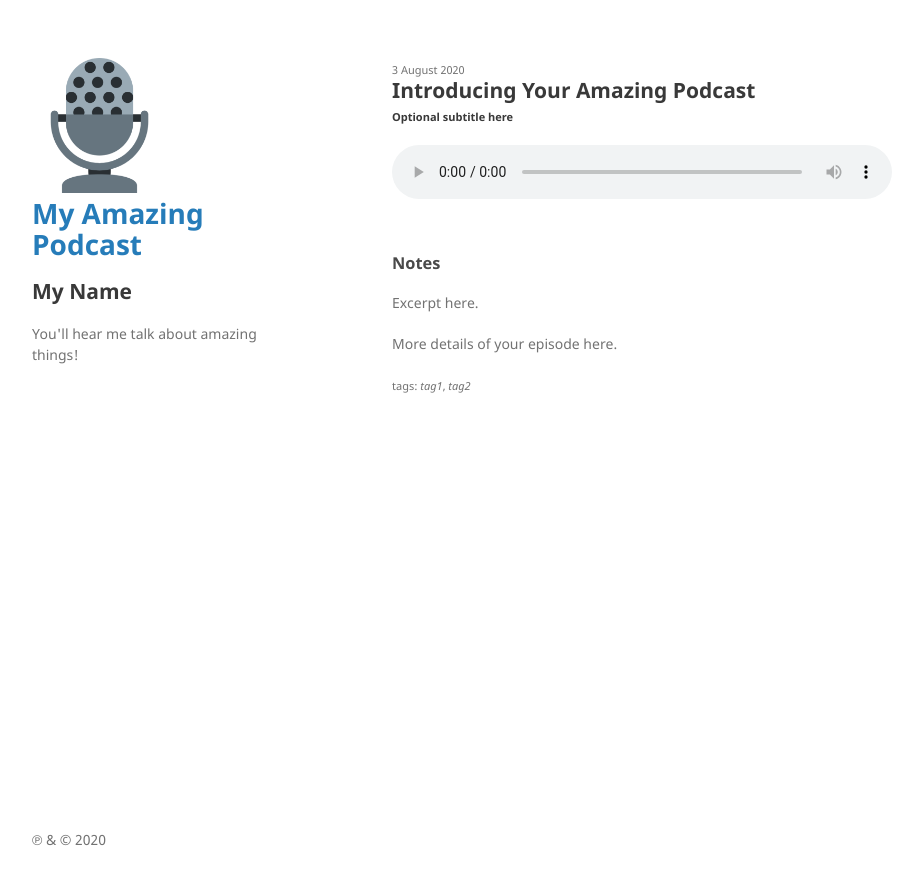
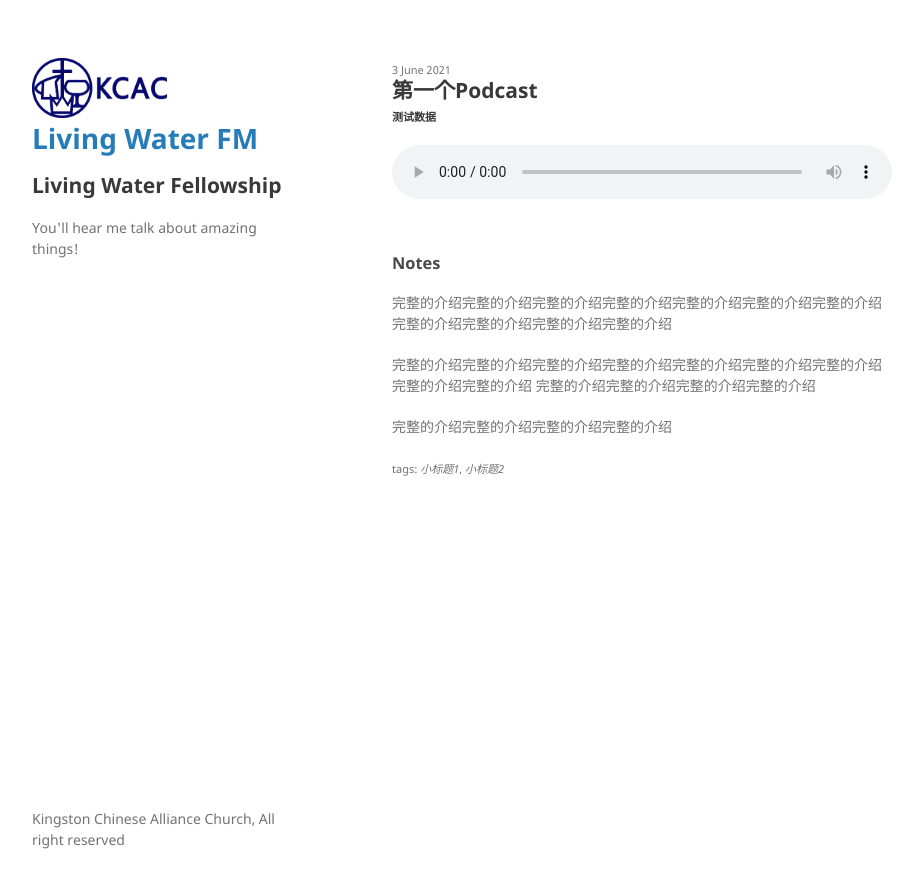
Before and after one commit to KCAC-Kingston/livingwaterfm, a Jekyll site: the page built from _posts/2020-08-03-intro.markdown, in a window 1280 px wide. Shown: the top 888 px of the page, without its empty margins (178-1101 px from the left). Built offline with Jekyll 4.4.1, drawn with Linux system fonts in a browser that asks for light colours.

Commit message:
testbuild

```diff
--- a/_config.yml
+++ b/_config.yml
@@ -1,16 +1,11 @@
-title: My Amazing Podcast
+title: Living Water FM
 description: You'll hear me talk about amazing things!
-author: My Name
-email: my@email.com
+author: Living Water Fellowship
+email: kcackingston@gmail.com
 lang: en-us
-copyright: "&#x2117; &amp; &#xA9; 2020"
-logo: /assets/img/logo.png
-# baseurl: "" # the subpath of your site, e.g. /blog
-# url: "" # the base hostname & protocol for your site, e.g. http://example.com
+copyright: Kingston Chinese Alliance Church, All right reserved
+logo: /assets/img/kcacLogo.png
 
-# Exclude from processing.
-# The following items will not be processed, by default. Create a custom list
-# to override the default setting.
 exclude:
   - Gemfile
   - Gemfile.lock
--- a/_posts/2020-08-03-intro.markdown
+++ b/_posts/2020-08-03-intro.markdown
@@ -1,18 +1,20 @@
 ---
-title:        "Introducing Your Amazing Podcast"
-subtitle:     "Optional subtitle here"
-date:         2020-08-03 16:29:02 +0800
+title:        "第一个Podcast"
+subtitle:     "测试数据"
+date:         2021-06-03 16:29:02 +0800
 keywords:
-- tag1
-- tag2
+- 小标题1
+- 小标题2
 mp3-url:      "/assets/audio/intro.mp3"
-episode-type: trailer # or "full"
+episode-type: full # or "full"
 explicit:     "no"
 block:        "no" # no means it is published
 layout: podcast
 excerpt_separator: <!--more-->
 ---
-Excerpt here.
-<!--more-->
+完整的介绍完整的介绍完整的介绍完整的介绍完整的介绍完整的介绍完整的介绍完整的介绍完整的介绍完整的介绍完整的介绍
 
-More details of your episode here.
+完整的介绍完整的介绍完整的介绍完整的介绍完整的介绍完整的介绍完整的介绍完整的介绍完整的介绍
+完整的介绍完整的介绍完整的介绍完整的介绍
+
+完整的介绍完整的介绍完整的介绍完整的介绍
```
Also changed, not shown: assets/img/kcacLogo.png (added).
